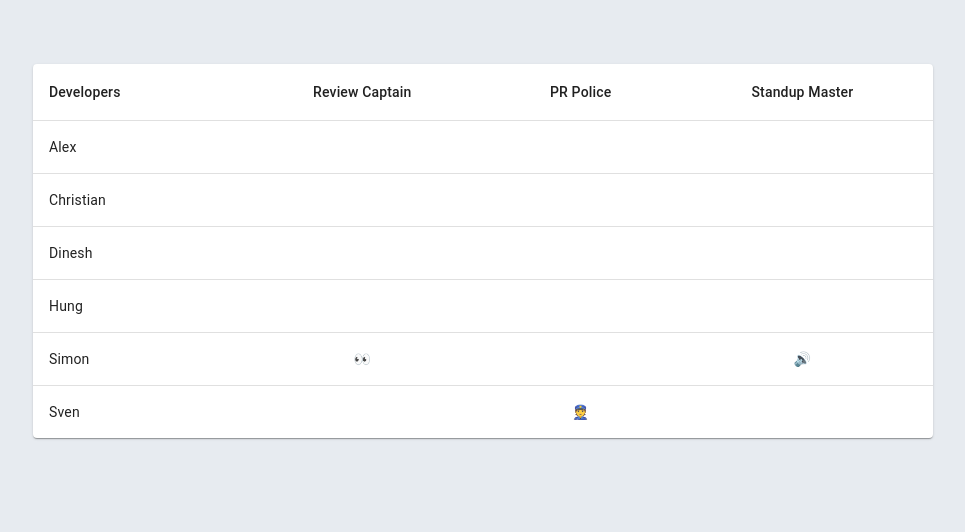
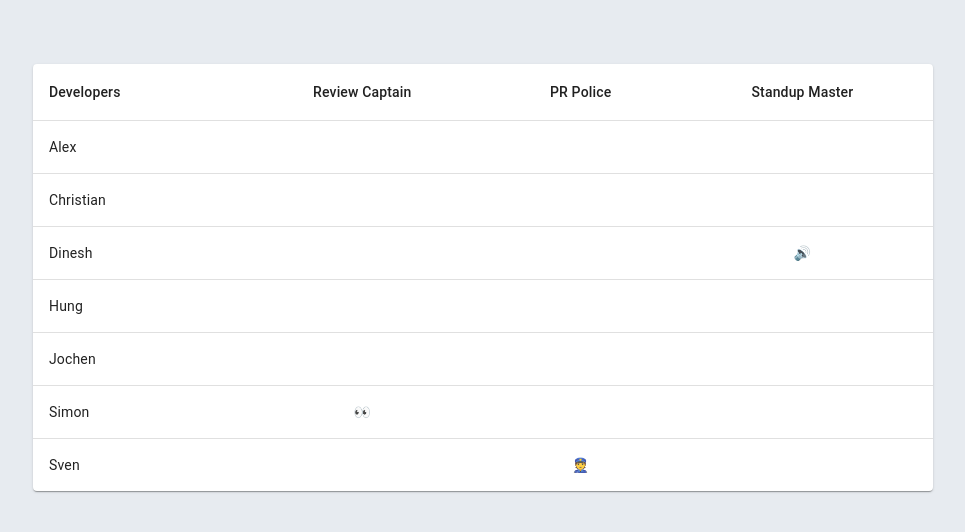
Before and after one commit to kihaki/ecare-calendar, a React (Create React App) app: page / in a window 1280 px wide. Shown: the top 532 px of the page, without its empty margins (157-1122 px from the left). Built offline with nearby package versions, Linux system fonts and the light colour scheme.

Commit message:
Add jochen

```diff
--- a/src/App.js
+++ b/src/App.js
@@ -2,7 +2,7 @@ import React from 'react'
 import './App.css'
 import Developers from './Developers.js'
 
-const devs = ['Alex', 'Christian', 'Dinesh', 'Hung', /*'Jochen', 'Michael',*/ 'Simon', 'Sven']
+const devs = ['Alex', 'Christian', 'Dinesh', 'Hung', 'Jochen', /*, 'Michael',*/ 'Simon', 'Sven']
 
 function App() {
   return (
--- a/src/Developers.js
+++ b/src/Developers.js
@@ -61,8 +61,8 @@ const PRPoliceEmoji = () => <>{String.fromCodePoint(0x1F46E)}</>
 const StandupMasterEmoji = () => <>{String.fromCodePoint(0x1F50A)}</>
 
 export default function Developers({devs, date}) {
-    const captain = reviewCaptain(date, devs, 4)
-    const police = prPolice(date, devs, 4)
+    const captain = reviewCaptain(date, devs, 5)
+    const police = prPolice(date, devs, 5)
     const standup = standupMaster(date, devs, 5)
   return (
     <TableContainer component={Paper}>
```
